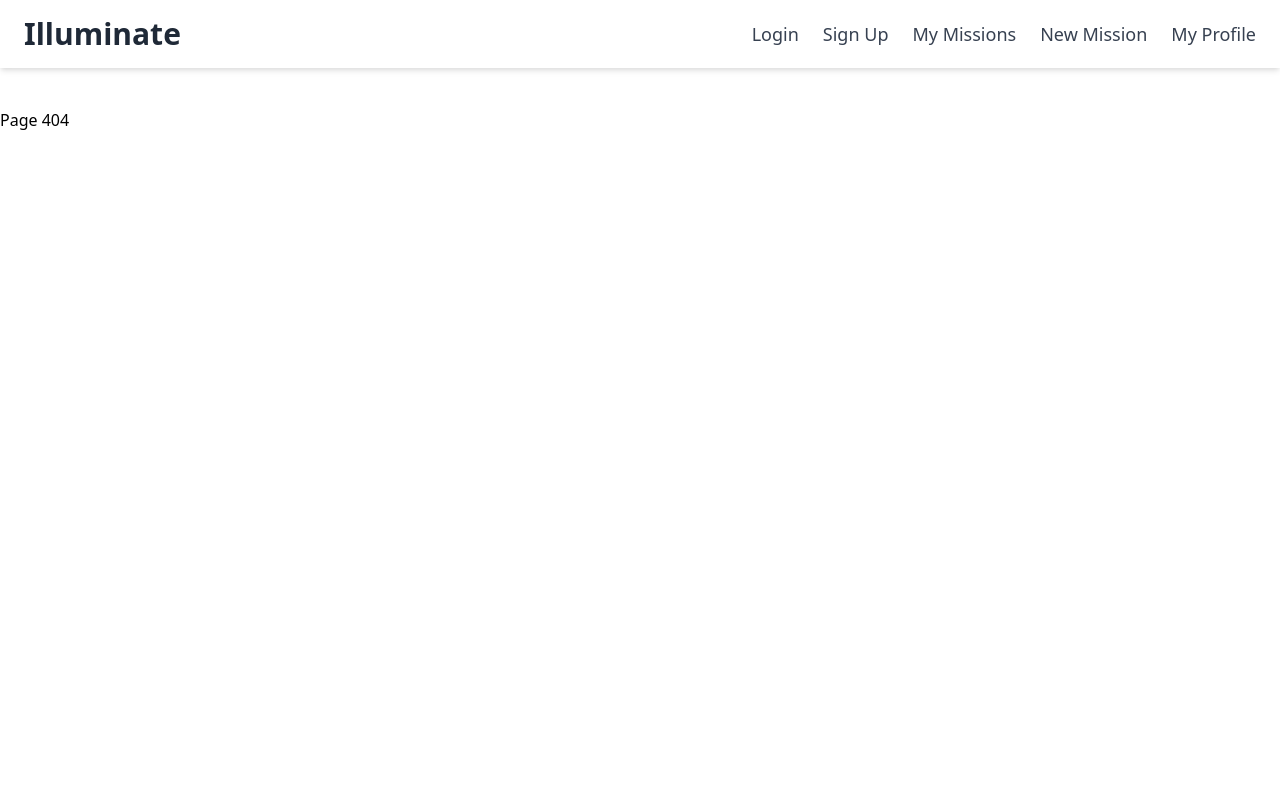
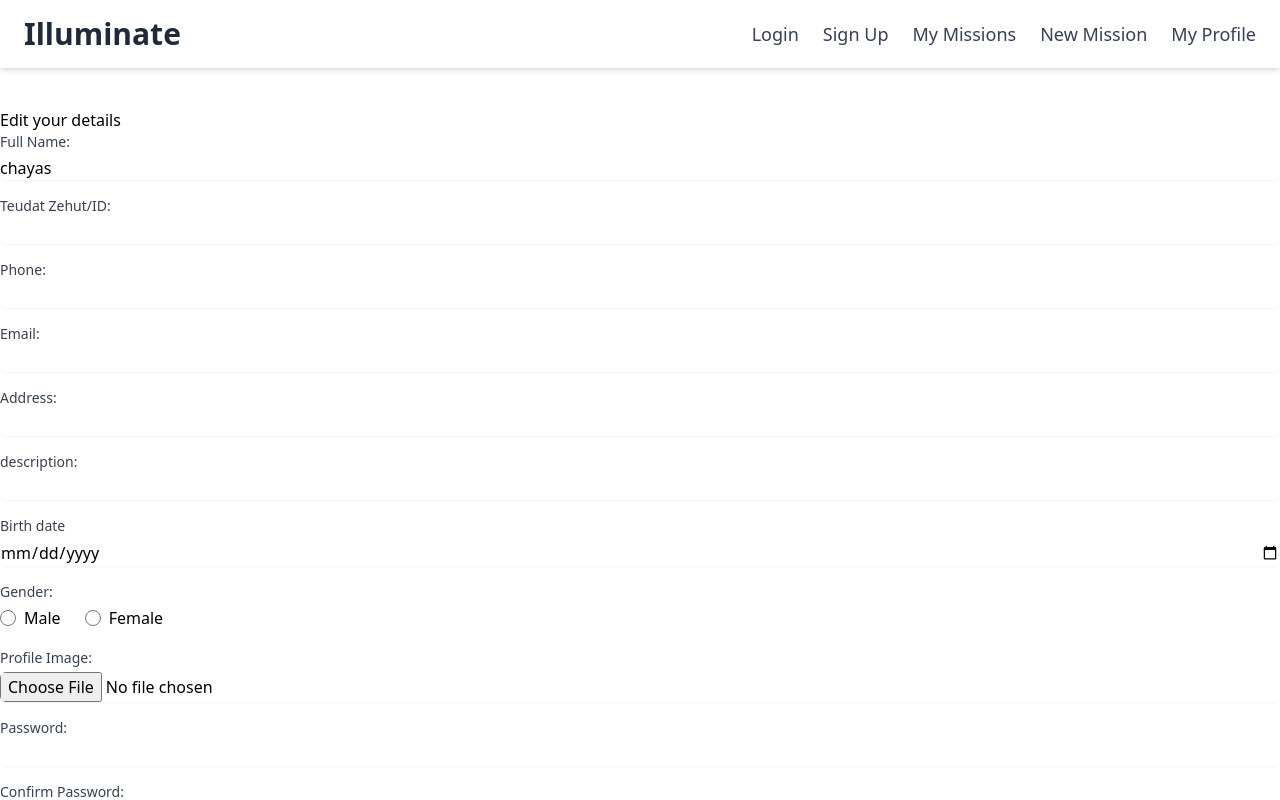
Before and after one commit to ChayaHenner/VOLUNTEER_PROJECT, a React (Vite) app in the folder clientVite/: page /edit-profile in a window 1280 px wide. Before the commit this address had no page. Shown: the top 800 px of the page. Built offline with nearby package versions, Linux system fonts and the light colour scheme.

Commit message:
edit profile

```diff
--- a/clientVite/src/App.jsx
+++ b/clientVite/src/App.jsx
@@ -12,6 +12,7 @@ import PostMission from './comps_users/postMission'
 import Home from './comps_main/home'
 import ProfilePage from './comps_users/profilePage'
 import { AppContext } from '../context/context';
+import EditProfile from './comps_users/editProfile'
 
 function App() {
   const [user, setUser] = useState({ full_name: "chayas" })
@@ -34,6 +35,7 @@ function App() {
           <Route path="/my-missions" element={<MyMissions />} />
           <Route path="/post-mission" element={<PostMission />} />
           <Route path="/my-profile" element={<ProfilePage />} />
+          <Route path="/edit-profile" element={<EditProfile />} />
           {/* {adminRoutes()} */}
 
           {/* <Route path="/admin/post-mission" element={<PostMission />} /> */}
--- a/clientVite/src/comps_users/editProfile.jsx
+++ b/clientVite/src/comps_users/editProfile.jsx
@@ -1,46 +1,44 @@
-import React, { useState,useContext } from 'react'
+import React, { useState, useContext } from 'react'
 import { useForm } from 'react-hook-form';
-import {fieldsEnum , SERVER_URL, apiRequest } from '../serverConnect/api';
-import Cookies from 'js-cookie';
+import { fieldsEnum, SERVER_URL, apiRequest } from '../serverConnect/api';
 import { useNavigate } from 'react-router-dom';
 import { AppContext } from '../../context/context';
 
 const EditProfile = () => {
-  const { register, handleSubmit, formState: { errors }, getValues } = useForm();
+    const { user, setUser } = useContext(AppContext);
+
+    const { register, handleSubmit, formState: { errors }, getValues ,setValue} = useForm();
     const nav = useNavigate()
 
     const onSubmit = async (data) => {
-    data.img_url=""
-    const { user, setUser } = useContext(AppContext);
+        data.img_url = ""
+
         // const imageUrl = await uploadImageToStorage(selectedImage);
         // data.userImage = imageUrl;'
         delete data.confirmPassword
 
-    console.log(data);
-    let url = SERVER_URL+"/users/"
-    try {
-      let resp = await apiRequest(url, "PUT", data)
-    //   setUser(resp.data)
-      console.log(resp.data);
-      nav("/")
-
-    }
-    catch (err) {
-      console.log("ERROR ",err);
-    }
-    console.log(data);
+        // let url = SERVER_URL + `/users/${user._id}`
+        // try {
+        //     let resp = await apiRequest(url, "PUT", data)
+        //     //   setUser(resp.data)
+        //     console.log(resp.data);
+        //     nav("/")
+        // }
+        // catch (err) {
+        //     console.log("ERROR ", err);
+        // }
+        // console.log(data);
     }
     return (
         <div className="container mx-auto">
             <form onSubmit={handleSubmit(onSubmit)} className="mt-3">
                 <div className=" gap-4">
-          <h2>Register</h2>
-          {/* <h4>Help us help you to help others</h4> */}
+                    <h2>Edit your details</h2>
                     <div className="mb-4">
                         <label className="block text-sm font-medium text-gray-700">
                             Full Name:
                         </label>
-            <input {...register('full_name', { required: true, minLength: 2 })} type="text" className="mt-1 block w-full rounded-md border-gray-300 shadow-sm focus:border-indigo-500 focus:ring-indigo-500" />
+                        <input defaultValue={user.full_name} {...register('full_name', { required: true, minLength: 2 })} type="text" className="mt-1 block w-full rounded-md border-gray-300 shadow-sm focus:border-indigo-500 focus:ring-indigo-500" />
                         {errors.full_name && <div className="text-red-500 text-xs">name must be at least 2 letters long</div>}
                     </div>
 
@@ -48,7 +46,7 @@ const EditProfile = () => {
                         <label className="block text-sm font-medium text-gray-700">
                             Teudat Zehut/ID:
                         </label>
-            <input {...register('tz', { required: true, minLength: 2 })} type="text" className="mt-1 block w-full rounded-md border-gray-300 shadow-sm focus:border-indigo-500 focus:ring-indigo-500" />
+                        <input defaultValue={user.tz} {...register('tz', { required: true, minLength: 2 })} type="text" className="mt-1 block w-full rounded-md border-gray-300 shadow-sm focus:border-indigo-500 focus:ring-indigo-500" />
                         {errors.tz && <div className="text-red-500 text-xs">name must be a legal tz number</div>}
                         {/* add check if legal tz */}
                     </div>
@@ -57,7 +55,7 @@ const EditProfile = () => {
                         <label className="block text-sm font-medium text-gray-700">
                             Phone:
                         </label>
-            <input {...register('phone', { required: true, pattern: /^[0-9]{10}$/ })} type="tel" className="mt-1 block w-full rounded-md border-gray-300 shadow-sm focus:border-indigo-500 focus:ring-indigo-500" />
+                        <input defaultValue={user.phone}{...register('phone', { required: true, pattern: /^[0-9]{10}$/ })} type="tel" className="mt-1 block w-full rounded-md border-gray-300 shadow-sm focus:border-indigo-500 focus:ring-indigo-500" />
                         {errors.phone && <div className="text-red-500 text-xs">Phone is required and must be a valid 10-digit number</div>}
                     </div>
 
@@ -65,27 +63,27 @@ const EditProfile = () => {
                         <label className="block text-sm font-medium text-gray-700">
                             Email:
                         </label>
-            <input {...register('email', { required: true, pattern: /^\S+@\S+$/i })} type="email" className="mt-1 block w-full rounded-md border-gray-300 shadow-sm focus:border-indigo-500 focus:ring-indigo-500" />
+                        <input defaultValue={user.email} {...register('email', { required: true, pattern: /^\S+@\S+$/i })} type="email" className="mt-1 block w-full rounded-md border-gray-300 shadow-sm focus:border-indigo-500 focus:ring-indigo-500" />
                         {errors.email && <div className="text-red-500 text-xs">Email is required and must be a valid email address</div>}
                     </div>
                     {/* add api */}
                     <div className="mb-4">
                         <label className="block text-sm font-medium text-gray-700">
                             Address:</label>
-            <input {...register('address')} type="text" className="mt-1 block w-full rounded-md border-gray-300 shadow-sm focus:border-indigo-500 focus:ring-indigo-500" />
+                        <input defaultValue={user.address} {...register('address')} type="text" className="mt-1 block w-full rounded-md border-gray-300 shadow-sm focus:border-indigo-500 focus:ring-indigo-500" />
                         {errors.address && <div className="text-red-500 text-xs">choose valid address</div>}
                     </div>
 
                     <div className="mb-4">
                         <label className="block text-sm font-medium text-gray-700">
                             description:</label>
-            <input {...register('description')} type="text" className="mt-1 block w-full rounded-md border-gray-300 shadow-sm focus:border-indigo-500 focus:ring-indigo-500" />
+                        <input defaultValue={user.description} {...register('description')} type="text" className="mt-1 block w-full rounded-md border-gray-300 shadow-sm focus:border-indigo-500 focus:ring-indigo-500" />
                     </div>
 
                     <div className="mb-4">
                         <label className="block text-sm font-medium text-gray-700">
                             Birth date</label>
-            <input {...register('birth_date', { required: true })} type="date" className="mt-1 block w-full rounded-md border-gray-300 shadow-sm focus:border-indigo-500 focus:ring-indigo-500" />
+                        <input defaultValue={user.birth_date} {...register('birth_date', { required: true })} type="date" className="mt-1 block w-full rounded-md border-gray-300 shadow-sm focus:border-indigo-500 focus:ring-indigo-500" />
                         {errors.birth_date && <div className="text-red-500 text-xs">bithdate is required and must be a valid email address</div>}
                     </div>
 
@@ -111,7 +109,7 @@ const EditProfile = () => {
                         <label className="block text-sm font-medium text-gray-700">
                             Profile Image:
                         </label>
-            <input {...register('img_url')} type="file" accept="image/*" className="mt-1 block w-full rounded-md border-gray-300 shadow-sm focus:border-indigo-500 focus:ring-indigo-500" />
+                        <input defaultValue={user.img_url} {...register('img_url')} type="file" accept="image/*" className="mt-1 block w-full rounded-md border-gray-300 shadow-sm focus:border-indigo-500 focus:ring-indigo-500" />
                     </div>
                 </div>
                 <div className="mb-4">
@@ -142,7 +140,7 @@ const EditProfile = () => {
                     <label className="block text-sm font-medium text-gray-700">
                         Interests:
                     </label>
-          <div className="mt-1">
+                    <div  className="mt-1">
                         {fieldsEnum.map((field) => (
                             <label key={field} className="inline-flex items-center mr-4">
                                 <input
--- a/clientVite/src/comps_users/profilePage.jsx
+++ b/clientVite/src/comps_users/profilePage.jsx
@@ -2,10 +2,12 @@ import React, { useState, useEffect ,useContext } from 'react'
 import { SERVER_URL, apiRequest, apiRequestGet } from '../serverConnect/api';
 import Cookies from 'js-cookie';
 import { AppContext } from '../../context/context';
+import { useNavigate } from 'react-router-dom';
 
 const ProfilePage = () => {
     // const [user, setUser] = useState({});
     const { user, setUser } = useContext(AppContext);
+    const nav = useNavigate()
 
     return (
         <div>
@@ -24,7 +26,9 @@ const ProfilePage = () => {
                     <p>Date Created: {user.date_created}</p>
                     <p>Gender: {user.gender}</p>
                     {/* <p>Fields: {user.fields.join(', ')}</p> */}
+                    <button onClick={()=>{nav("/edit-profile")}}>edit</button>
                 </div>
+
             ) : (
                 <p>Loading...</p>
             )}
```
Lines whose indentation alone changed are shown as unchanged.
